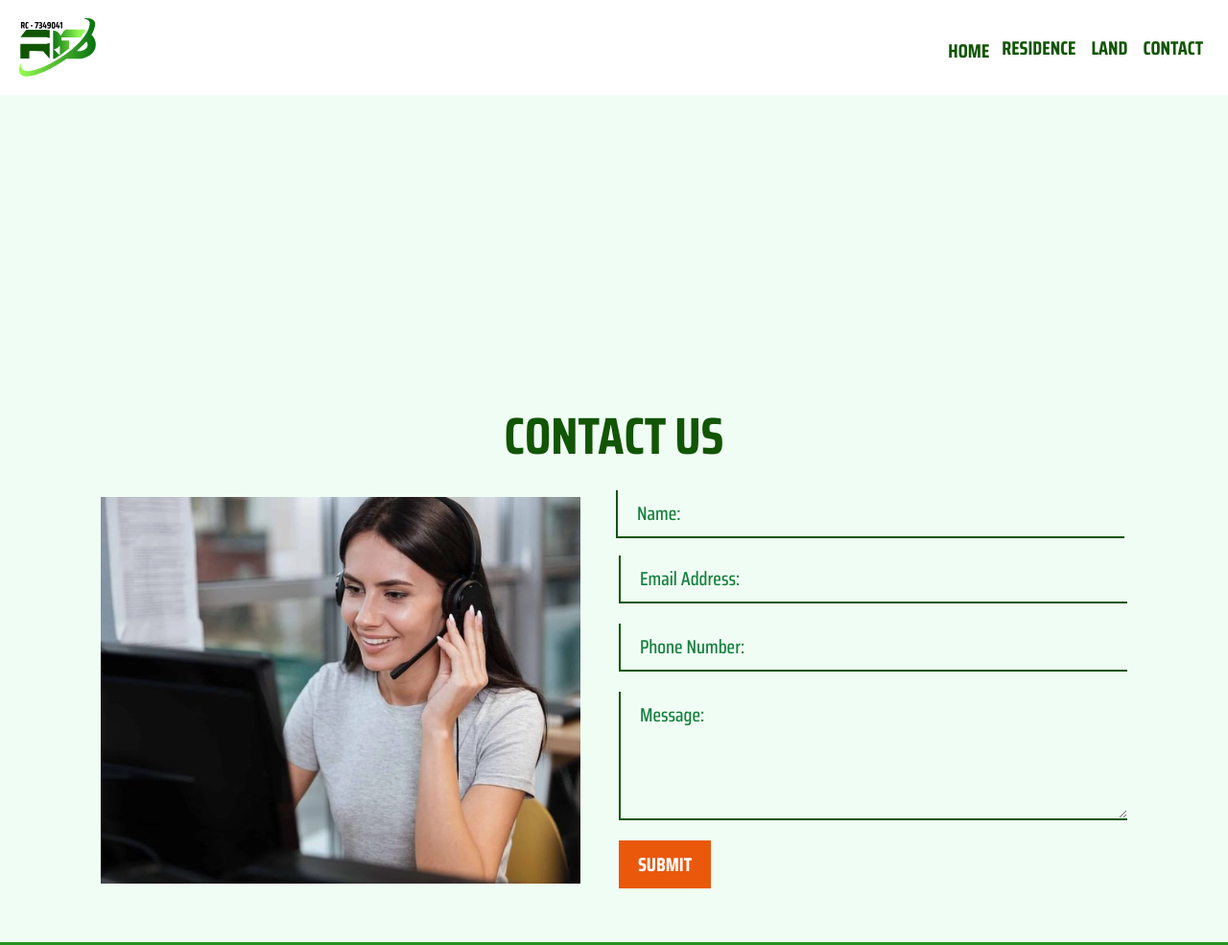
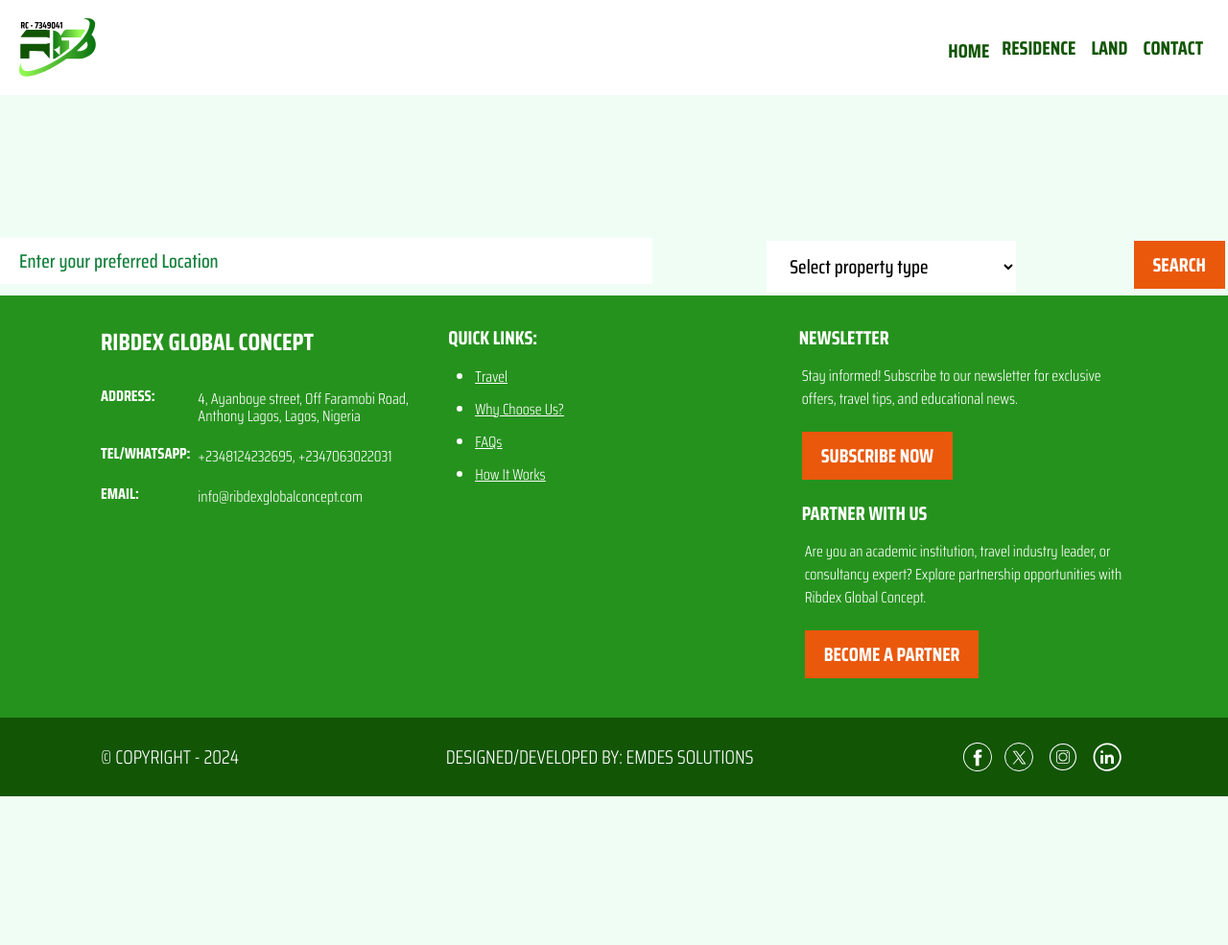
Before and after one commit to emdes12/ribdex-property, a website: page prop.html in a window 1280 px wide. Shown: the top 985 px of the page at 96% size. After the commit the page ends 830 px from the top, so only its background shows below. Drawn offline with Linux system fonts and the light colour scheme.

Commit message:
not finished

```diff
--- a/prop.html
+++ b/prop.html
@@ -119,72 +119,43 @@
       </article>
     </main>
 
-    <!-- contact form -->
-    <div
-      id="contact"
-      class="container mx-auto px-[10px] md:px-[105px] pt-[183px]"
-    >
-      <h1
-        class="text-[#125505] text-center text-[30px] md:text-[54px] font-bold font-head uppercase leading-[48.60px]"
-      >
-        contact us
-      </h1>
-
-      <div
-        class="w-full flex pt-7 pb-[50px] gap-8 flex-col lg:flex-row justify-between items-center"
-      >
-        <div class="w-full md:max-w-[500px] h-[300px] md:h-[403px]">
-          <img
-            style="object-position: center; object-fit: cover"
-            class="h-full object-cover object-center w-full"
-            src="./src/images/image (3).webp"
-            alt="customer service"
-          />
-        </div>
+    <!-- FORMS TO APPLY FOR THE PRPOPERTY -->
     <form
-          id="contact-form"
+    id="search-property"
     method="post"
     action="https://script.google.com/macros/s/AKfycbwnH2Hupvrb8TmZruzbjxMHW5uxx-VijpLL4hpipOSsiOGxy_vmr35W8vzngPC5j-_N/exec"
-          class="w-full md:w-[530px] flex gap-[15px] flex-col items-start"
+    class="w-full flex gap-[15px] flex-col md:flex-row items-start justify-between"
   >
     <input
       required
       type="text"
-            name="full_name"
-            class="w-full bg-transparent px-[20px] py-[10px] border-l-2 border-b-2 border-[#125505] placeholder-green-700 text-xl font-medium font-head"
-            placeholder="Name:"
+      name="location"
+      class="w-full md:w-[680px] bg-white px-[20px] py-[10px] placeholder-green-700 text-xl font-medium font-head"
+      placeholder="Enter your preferred Location"
     />
-          <input
-            required
-            type="email"
-            name="email_address"
-            class="w-full bg-transparent px-[20px] py-[10px] border-l-2 border-b-2 border-[#125505] placeholder-green-700 text-xl font-medium font-head"
-            placeholder="Email Address:"
-          />
-          <input
-            required
-            type="number"
-            name="phone_number"
-            class="w-full bg-transparent px-[20px] py-[10px] border-l-2 border-b-2 border-[#125505] placeholder-green-700 text-xl font-medium font-head"
-            placeholder="Phone Number:"
-          />
-          <textarea
-            required
-            name="message"
-            id="message"
-            rows="4"
-            class="w-full bg-transparent px-[20px] py-[10px] border-l-2 border-b-2 border-[#125505] placeholder-green-700 text-xl font-medium font-head"
-            placeholder="Message:"
-          ></textarea>
+    <select
+      class="w-full md:w-[260px] bg-white px-[20px] py-[10px] placeholder-green-700 text-xl font-medium font-head"
+      name="property-type"
+      id="property-type"
+    >
+      <option value="">Select property type</option>
+      <option value="rent">Rent</option>
+      <option value="house">House</option>
+      <option value="land">Land</option>
+    </select>
     <button
       type="submit"
-            class="py-4 px-5 bg-orange-600 text-white text-xl font-bold font-head uppercase leading-[18px]"
+      class="py-4 hidden md:flex px-5 bg-orange-600 text-white text-xl font-bold font-head uppercase leading-[18px]"
     >
-            submit
+      search
+    </button>
+    <button
+      type="submit"
+      class="w-full md:hidden py-4 px-5 bg-orange-600 text-white text-xl font-bold font-head uppercase leading-[18px]"
+    >
+      search
     </button>
   </form>
-      </div>
-    </div>
 
     <!-- footer -->
     <div class="w-full bg-[#26921E] py-[32px]">
@@ -547,6 +518,7 @@
     descriptionWithBreaks = descriptionWithBreaks.replace(/\*(.*?)\*/g, '<b style="display: inline">$1</b>') // convert *text* to <b>text</b>
     descriptionWithBreaks = descriptionWithBreaks.replace(/\_(.*?)\_/g, '<i style="display: inline">$1</i>') // convert *text* to <i>text</i>
     document.querySelector(".main-article").innerHTML = `
+    <div class="mx-auto" style="width: 90%; padding: 30px; background: white; margin: auto 0;">
     <div class="container-s container--narrow flow">
           <div class="prop-hero">
             <h1 class="headline prop-title">${title}</h1>
@@ -569,7 +541,7 @@
               >
               </iframe>
             </div>
-            <span class="property-location">
+            <span class="property-location" style="padding-top: 20px">
               <img src="./src/icons/location (2).svg" />${data.propertyLocation}
             </span>
             <div class="property-info">
@@ -582,7 +554,14 @@
             </div>
           </div>
 
-          <p style="display: inline">${descriptionWithBreaks}</p>
+          <p style="display: inline; "><button
+              type="submit"
+              class="py-4 hidden md:flex px-5 bg-orange-600 text-white text-xl font-bold font-head uppercase leading-[18px]"
+              style="cursor: none;"
+            >
+              Property Description
+            </button> <br> ${descriptionWithBreaks}</p>
+        </div>
         </div>`
   }
 
```
Also changed, not shown: index.html (+7 -14 lines). Lines whose indentation alone changed are shown as unchanged.
